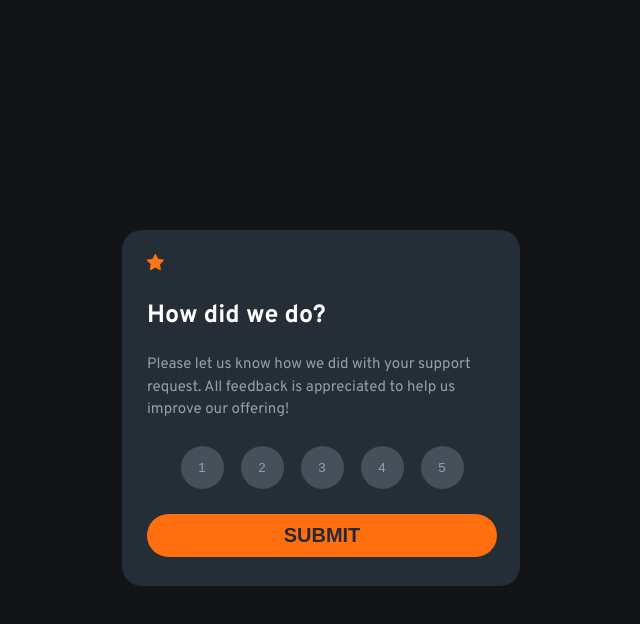
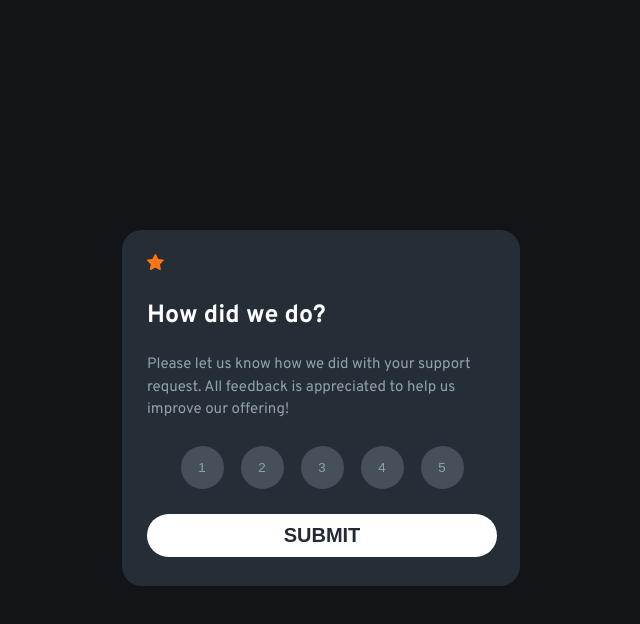
Before and after one commit to Adewoleadegoke/interactive-rating-comp, a plain HTML site: page index.html in a window 1280 px wide. In both pictures the pointer is over the button "SUBMIT". Shown: the whole page, without its empty margins (319-959 px from the left). Drawn offline with Linux system fonts and the light colour scheme.

Commit message:
Add files via upload

```diff
--- a/int-rating.css
+++ b/int-rating.css
@@ -77,7 +77,7 @@ p {
     font-weight: 700;
 }
 
-.submit.btn:hover {
+.submit-btn:hover {
     background-color: white;
 }
 
```
